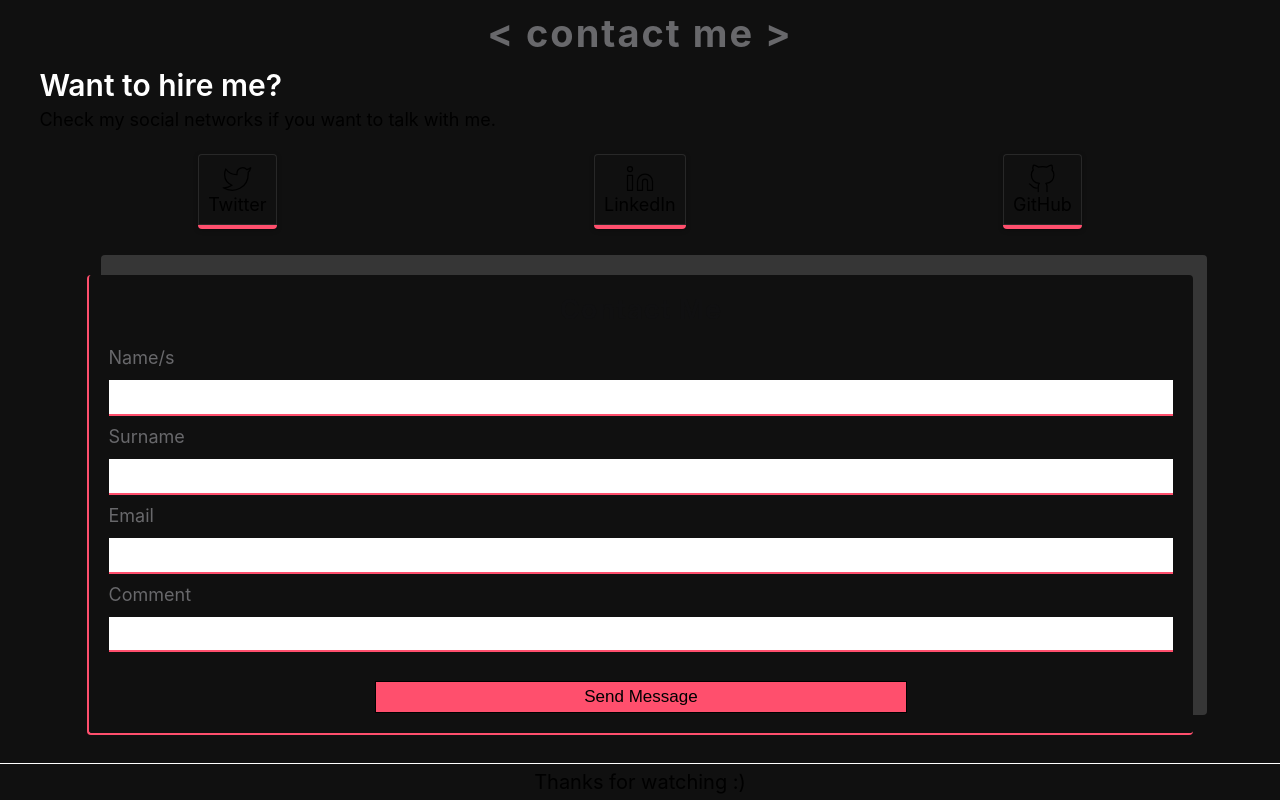
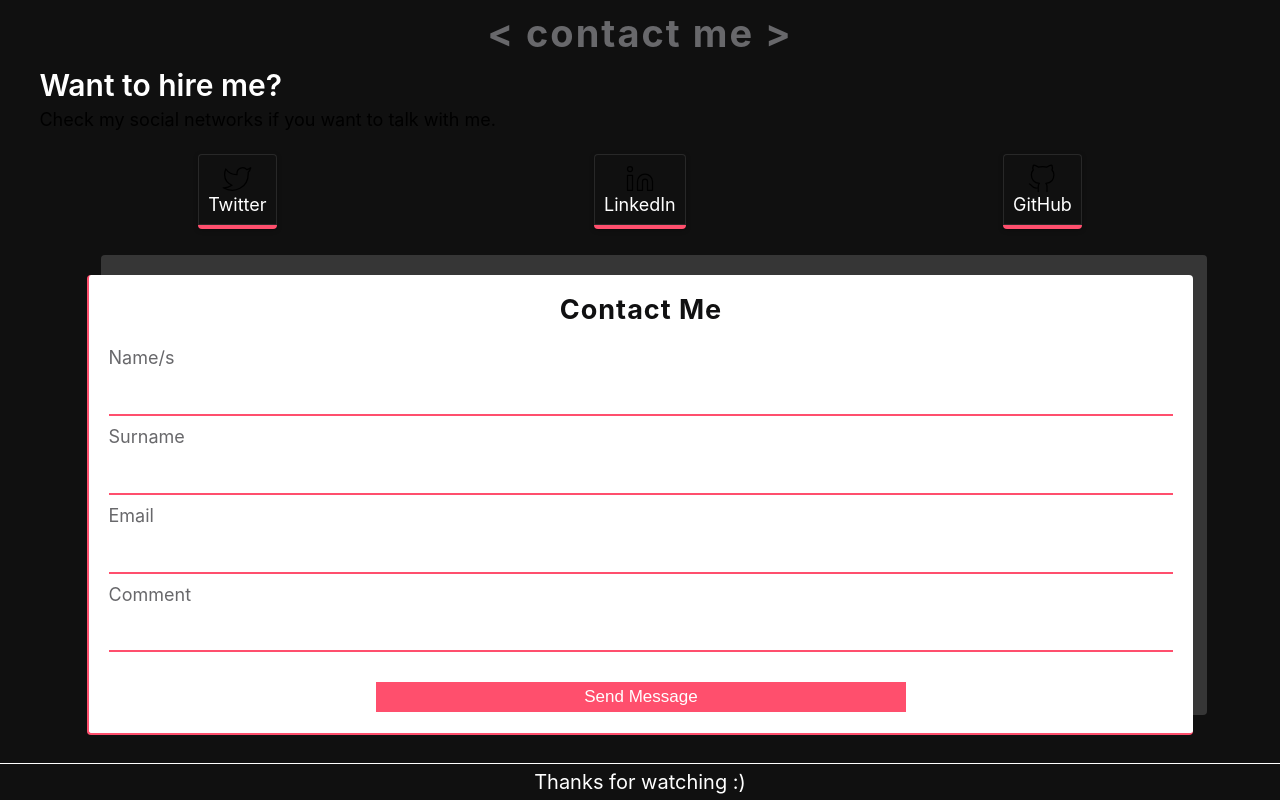
Before and after one commit to cristian-nicp/portfolio-web, a plain HTML site: page index.html in a window 1280 px wide. Shown: the part 1809-2609 px from the top of the page. Drawn offline with Linux system fonts and the light colour scheme.

Commit message:
bg-colours and text color fixed

```diff
--- a/css/style.css
+++ b/css/style.css
@@ -491,7 +491,7 @@ main > .contact{
 .contact__item > a{
   display: block;
   font-size: 1.8rem;
-  color: var(--color3);
+  color: var(--just-white);
   text-align: center;
 }
 
@@ -513,7 +513,7 @@ main > .contact{
   padding-inline: 2em;
   margin: 0 auto;
   margin-block-start: 3em;
-  background-color: var(--color5);
+  background-color: var(--just-white);
   border-inline-start: 2px solid var(--intense-salmon-color);
   border-block-end: 2px solid var(--intense-salmon-color);
   border-radius: 4px;
@@ -563,7 +563,7 @@ main > .contact{
   margin-block-end: .1em;
   font-size: 1.7rem;
   outline: none;
-  color: var(--color5);
+  color: var(--just-white);
   background-color: var(--intense-salmon-color);
   border: 1px solid;
 }
@@ -573,6 +573,6 @@ footer{
   padding-block: .3em;
   font-size: 2rem;
   text-align: center;
-  color: var(--color5);
+  color: var(--just-white);
   border-block-start: 1px solid var(--just-white);
 }
```
